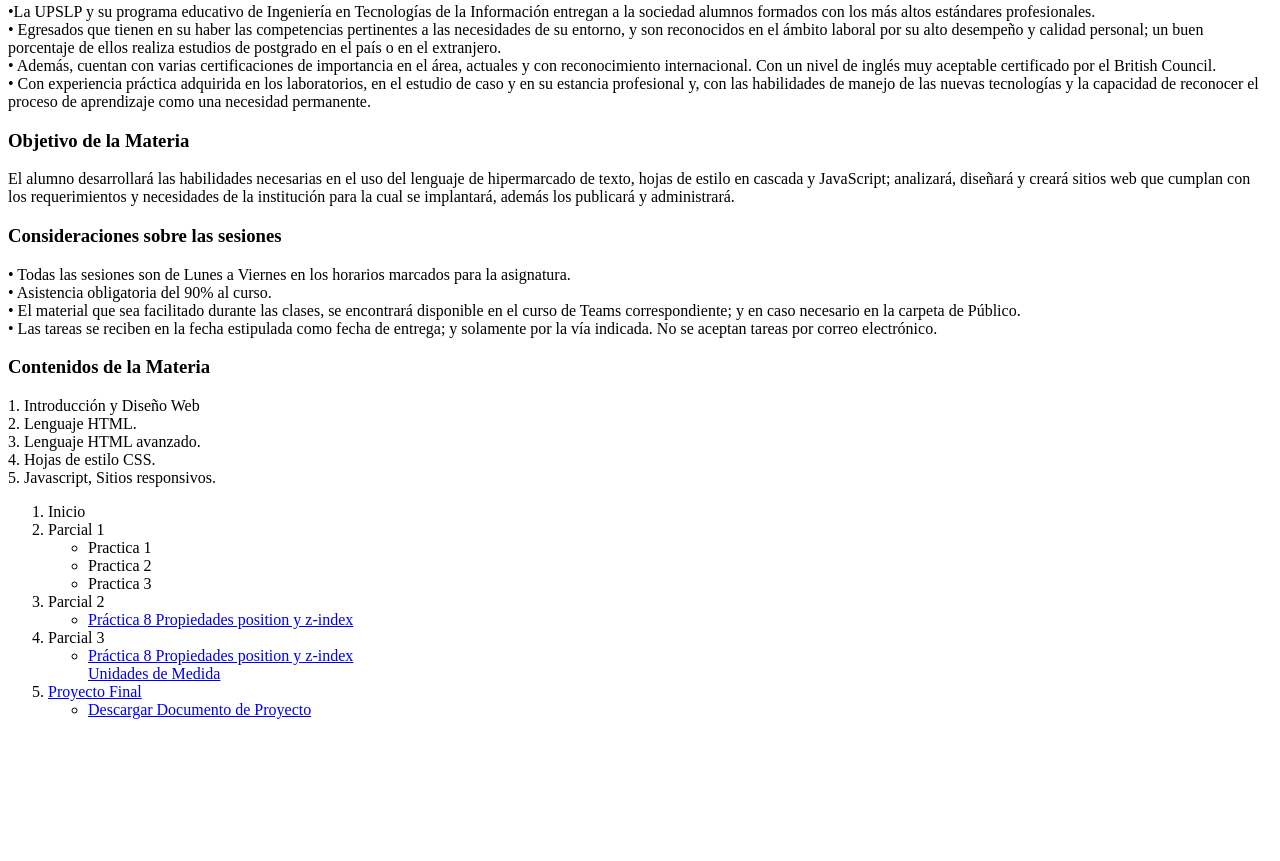
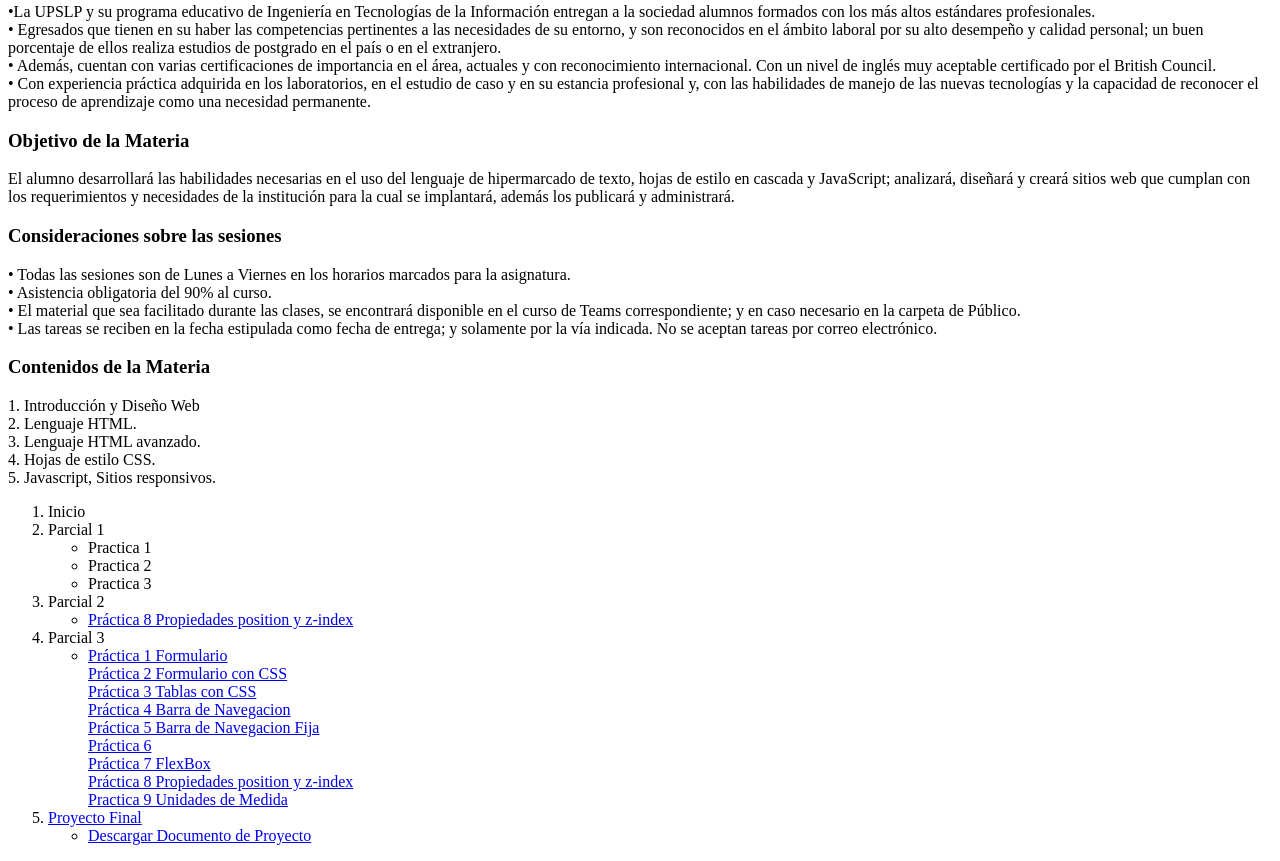
Before and after one commit to danielortiz444/PrograWeb1, a plain HTML site: page index.html in a window 1280 px wide. Shown: the part 852-1713 px from the top of the page. Before the commit the page ends 1587 px from the top, so only its background shows below. Drawn offline with Linux system fonts and the light colour scheme.

Commit message:
index.html

```diff
--- a/index.html
+++ b/index.html
@@ -126,8 +126,15 @@ Mi Portafolio de Evidencias-->
 				<li>Parcial 3</li>
 				<ul>
 					<li>
+						<a href="https://danielortiz444.github.io/PrograWeb1/Practica1Formularios">Práctica 1 Formulario</a></br>
+						<a href="https://danielortiz444.github.io/PrograWeb1/Practica%20Forms">Práctica 2 Formulario con CSS</a></br>
+						<a href="https://danielortiz444.github.io/PrograWeb1/Tablas">Práctica 3 Tablas con CSS</a></br>
+						<a href="https://danielortiz444.github.io/PrograWeb1/Barra%20Nav">Práctica 4 Barra de Navegacion</a></br>
+						<a href="https://danielortiz444.github.io/PrograWeb1/Barra%20Nav%20Fija">Práctica 5 Barra de Navegacion Fija</a></br>
+						<a href="https://danielortiz444.github.io/PrograWeb1/Practica6%20Arturia">Práctica 6 </a></br>
+						<a href="https://danielortiz444.github.io/PrograWeb1/ejemploflex">Práctica 7 FlexBox </a></br>
 						<a href="https://danielortiz444.github.io/PrograWeb1/position">Práctica 8 Propiedades position y z-index</a></br>
-						<a href="https://danielortiz444.github.io/PrograWeb1/UnidadesdeMedida.html">Unidades de Medida</a>
+						<a href="https://danielortiz444.github.io/PrograWeb1/UnidadesdeMedida.html">Practica 9 Unidades de Medida</a>
 					</li>
 				</ul>
 				<li>
```
